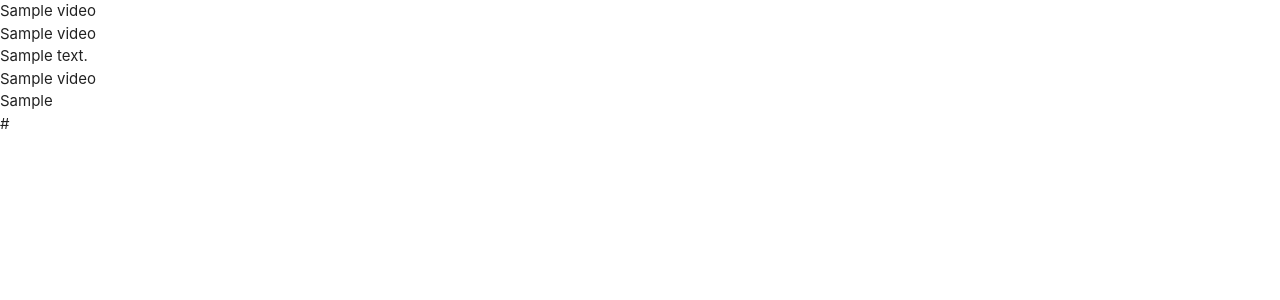
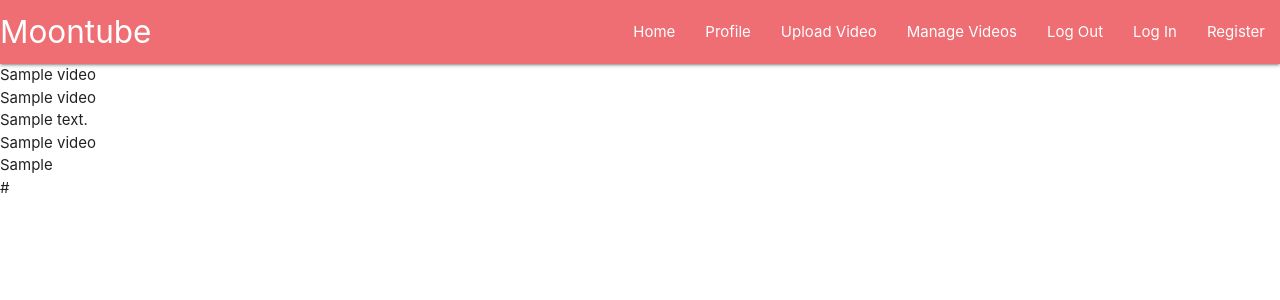
Before and after one commit to Hayespace/moontubeDB, a Flask app: page / in a window 1280 px wide. Shown: the top 300 px of the page. Run offline with Flask 3, Linux system fonts and the light colour scheme; a database or web service that is not in the repository returns one stand-in record (values such as "Sample title"); some libraries are stand-ins or nearby versions.

Commit message:
Add navbar

```diff
--- a/static/js/script.js
+++ b/static/js/script.js
@@ -0,0 +1,3 @@
+$(document).ready(function(){
+    $('.sidenav').sidenav();
+  });
--- a/templates/base.html
+++ b/templates/base.html
@@ -14,6 +14,36 @@
 </head>
 <body>
 
+    <header>
+        <!-- Top Nav -->
+        <nav class="nav-extended">
+            <div class="nav-wrapper">
+              <a href="{{ url_for('get_videos') }}" class="brand-logo">Moontube</a>
+              <a href="#" data-target="mobile-demo" class="sidenav-trigger"><i class="fas fa-bars"></i></a>
+              <ul class="right hide-on-med-and-down">
+                <li><a href="{{ url_for('get_videos') }}">Home</a></li>
+                <li><a href="#">Profile</a></li>
+                <li><a href="#">Upload Video</a></li>
+                <li><a href="#">Manage Videos</a></li>
+                <li><a href="#">Log Out</a></li>
+                <li><a href="#">Log In</a></li>
+                <li><a href="#">Register</a></li>
+              </ul>
+            </div>
+          </nav>
+
+          <!-- Mobile Sidenav -->
+          <ul class="sidenav" id="mobile-demo">
+                <li><h4 class="center-align">Moontube</h4></li>
+                <li><a href="{{ url_for('get_videos') }}">Home</a></li>
+                <li><a href="#">Profile</a></li>
+                <li><a href="#">Upload Video</a></li>
+                <li><a href="#">Manage Videos</a></li>
+                <li><a href="#">Log Out</a></li>
+                <li><a href="#">Log In</a></li>
+                <li><a href="#">Register</a></li>
+          </ul>
+    </header>
 
     {% block content %}
     {% endblock %}
```
